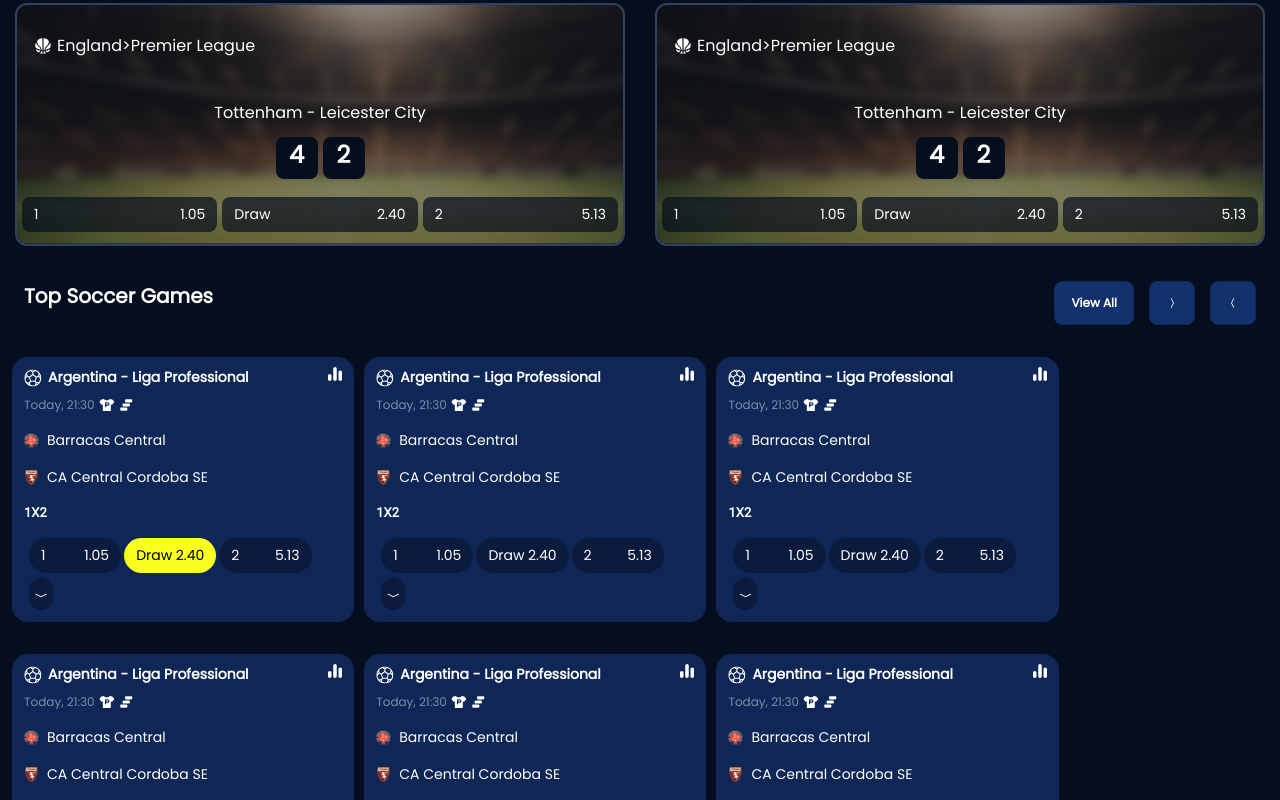
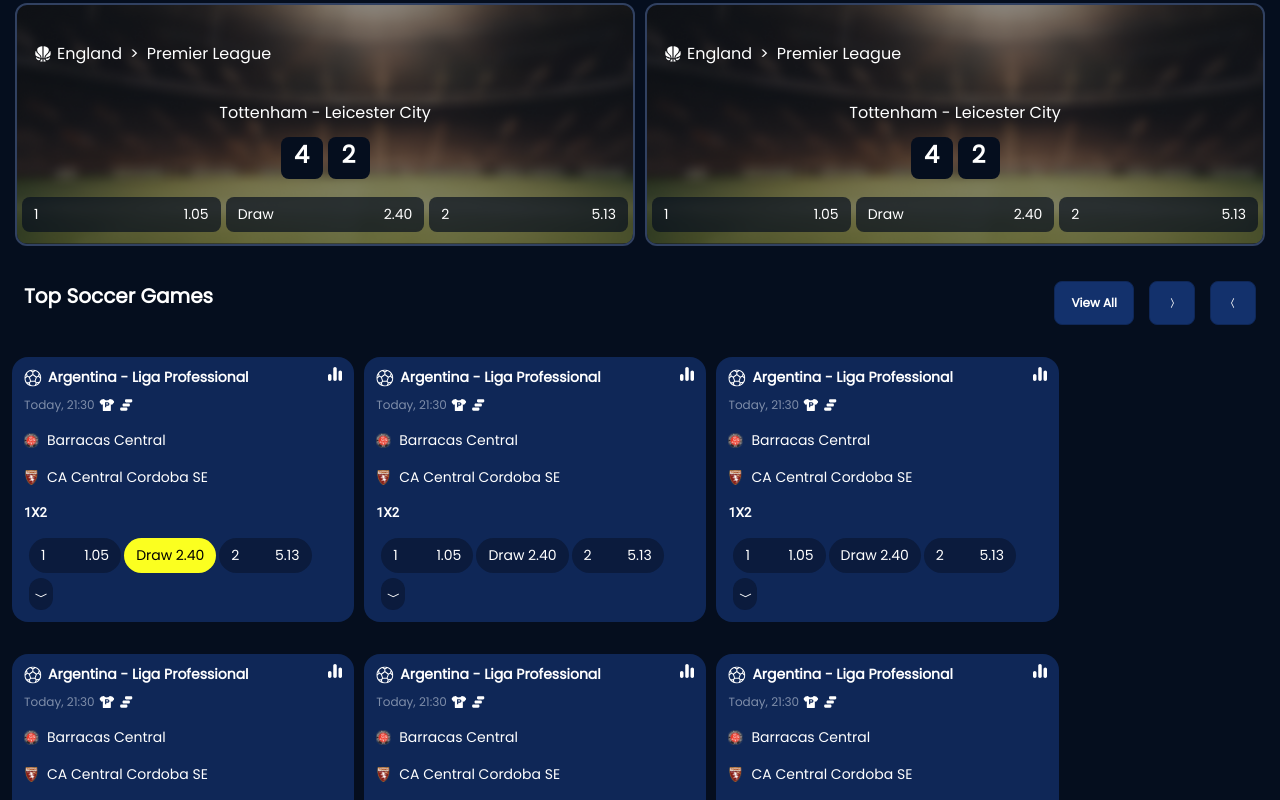
Before and after one commit to abdullahalmousa1/Score, a Next.js app: page / in a window 1280 px wide. Shown: the top 800 px of the page. Built offline with nearby package versions, Linux system fonts and the light colour scheme.

Commit message:
adjuts gutters between columns

```diff
--- a/src/app/components/Layout/Cards/PremierLeague/Premier-League.js
+++ b/src/app/components/Layout/Cards/PremierLeague/Premier-League.js
@@ -6,7 +6,7 @@
       <div className={`${styles.rowtitle} row`}>
         <p className={`${styles.title}`}>
         <img src="/images/Sport Icons.svg" alt="" width={18} height={18} />
-        <span> England</span> {`>`} <span>Premier League</span>
+        <span> England</span> <span className="p-2"> {`>`} </span> <span>Premier League</span>
         </p>
       </div>
       <div className="row justify-content-center">
--- a/src/app/page.js
+++ b/src/app/page.js
@@ -6,7 +6,7 @@
     <main className={styles.main}>
       <div className={styles.description}>
         <div className="container-fluid" style={{margin:'0 auto'}}>
-          <div className="row">
+          <div className="row gx-1">
             <div className="col-sm"><PremierLeague /></div>
             <div className="col-sm"><PremierLeague /></div>
           </div>
```
